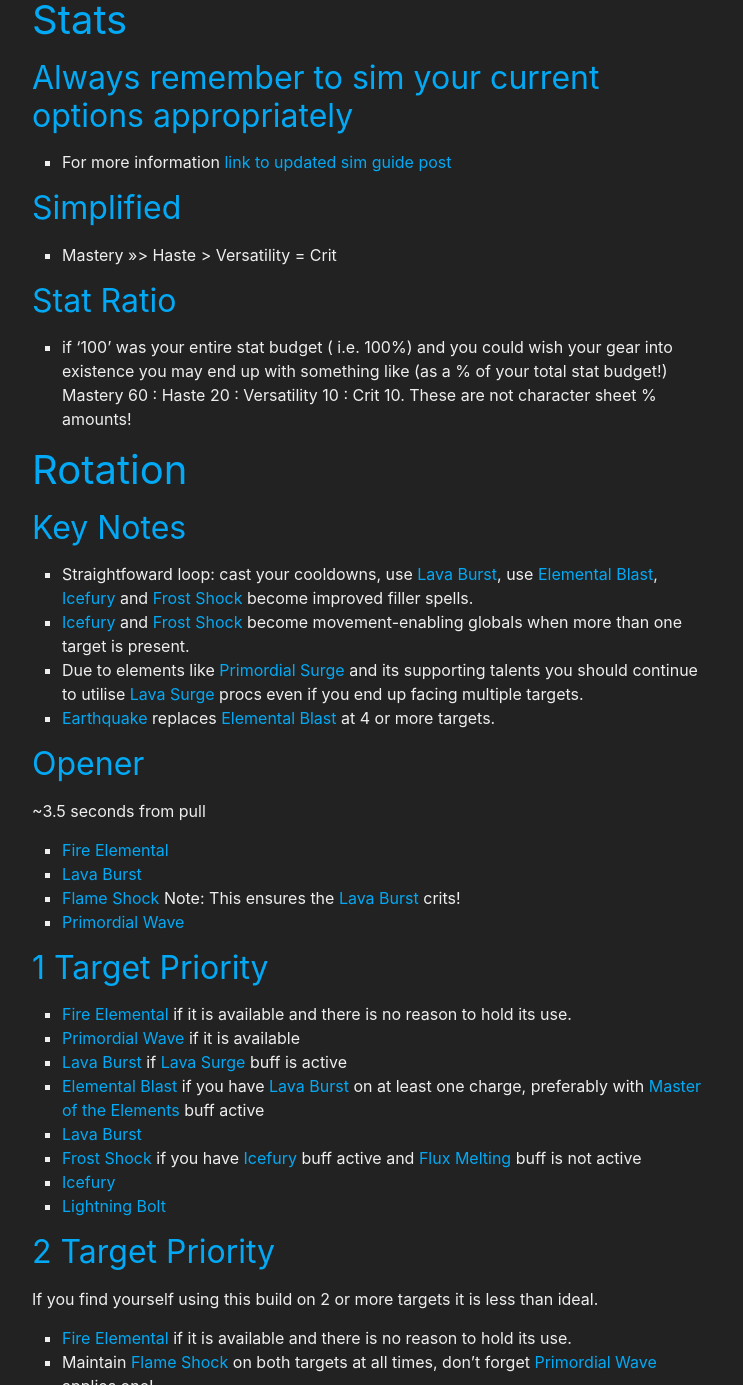
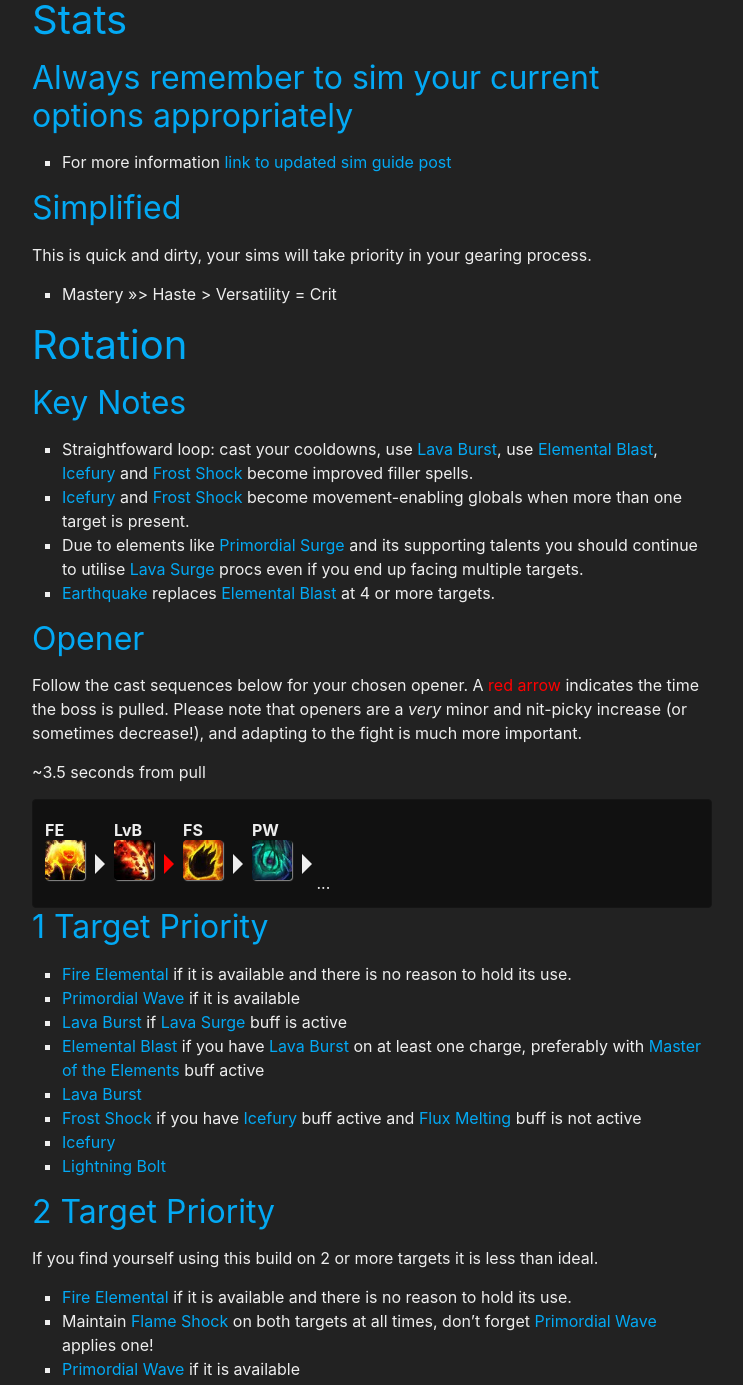
Before and after one commit to stormearthandlava/stormearthandlava.github.io, a Jekyll site: the page built from guide/general/primordial_surge_st.md, in a window 1280 px wide and 1400 px high, scrolled down 837 px, cut to the strip 15-1400 px from the top of the window. Shown: the whole strip, without its empty margins (268-1011 px from the left). Built offline with Jekyll 4.4.1, drawn with Linux system fonts in a browser that asks for light colours; a script that is not in the unit is left out.

Commit message:
Update primordial_surge_st.md

```diff
--- a/guide/general/primordial_surge_st.md
+++ b/guide/general/primordial_surge_st.md
@@ -22,11 +22,8 @@ As the name suggests this is predominately aimed at single target but due to tak
  - For more information [link to updated sim guide post](blahblah)
 
 ## Simplified
+This is quick and dirty, your sims will take priority in your gearing process.
  - Mastery >>> Haste > Versatility = Crit
-
-## Stat Ratio
- - if '100' was your entire stat budget ( i.e. 100%) and you could wish your gear into existence you may end up with something like
- (as a % of your total stat budget!) Mastery 60 : Haste 20 : Versatility 10 : Crit 10. These are not character sheet % amounts!
 
 # Rotation
 
@@ -37,11 +34,19 @@ As the name suggests this is predominately aimed at single target but due to tak
  - {{ site.data.spell.eq }} replaces {{ site.data.talent.eb }} at 4 or more targets.
 
 ## Opener
+Follow the cast sequences below for your chosen opener. A <span style="color:red">red arrow</span> indicates the time the boss is pulled. Please note that openers are a *very* minor and nit-picky increase (or sometimes decrease!), and adapting to the fight is much more important.
+
 ~3.5 seconds from pull
- - {{ site.data.talent.fe }}
- - {{ site.data.spell.lvb }}
- - {{ site.data.spell.fs }} Note: This ensures the {{ site.data.spell.lvb }} crits!
- - {{ site.data.talent.pw }}
+<div class="opener">
+    <div class="skill fe"><span>FE</span></div>
+    <div class="arrow"></div>
+    <div class="skill lvb"><span>LvB</span></div>
+    <div class="arrow pull"></div>
+    <div class="skill fs"><span>FS</span></div>
+    <div class="arrow"></div>
+    <div class="skill pw"><span>PW</span></div>
+    <div class="arrow"></div>...
+</div>
 
 ## 1 Target Priority
  - {{ site.data.talent.fe }} if it is available and there is no reason to hold its use.
```
